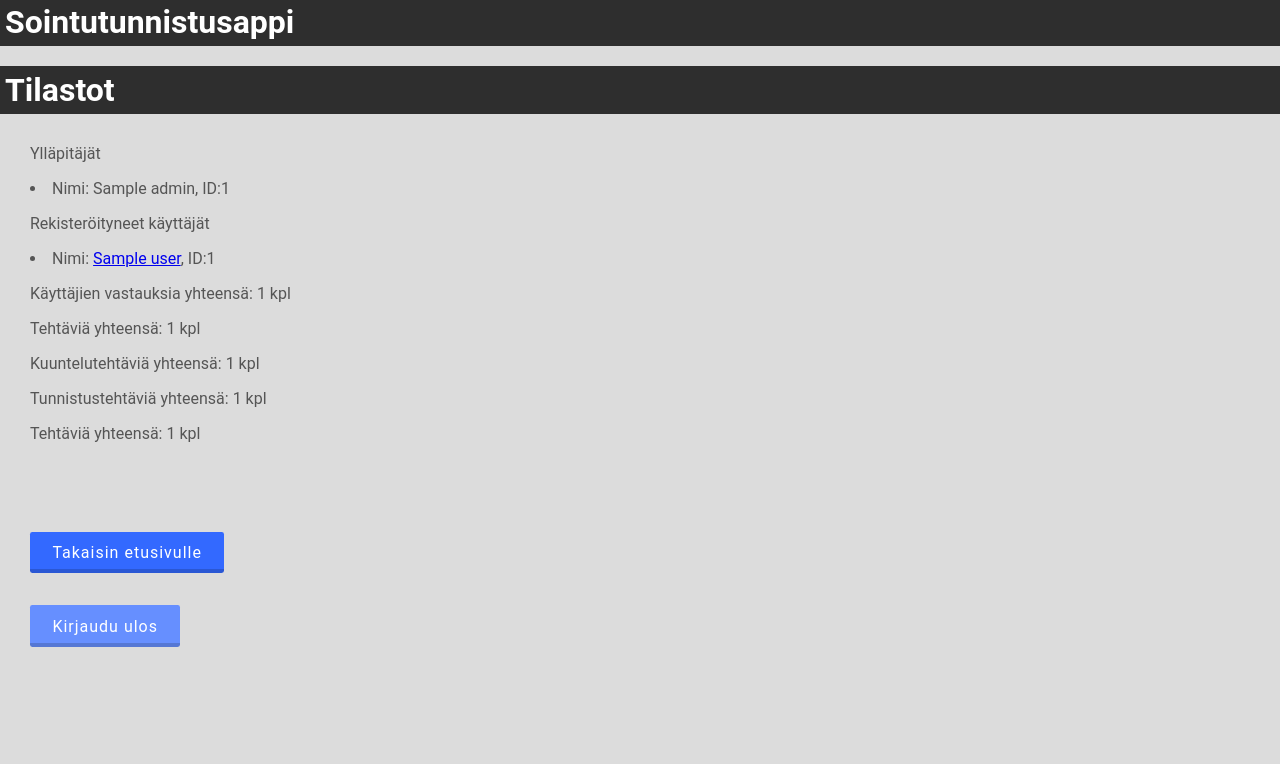
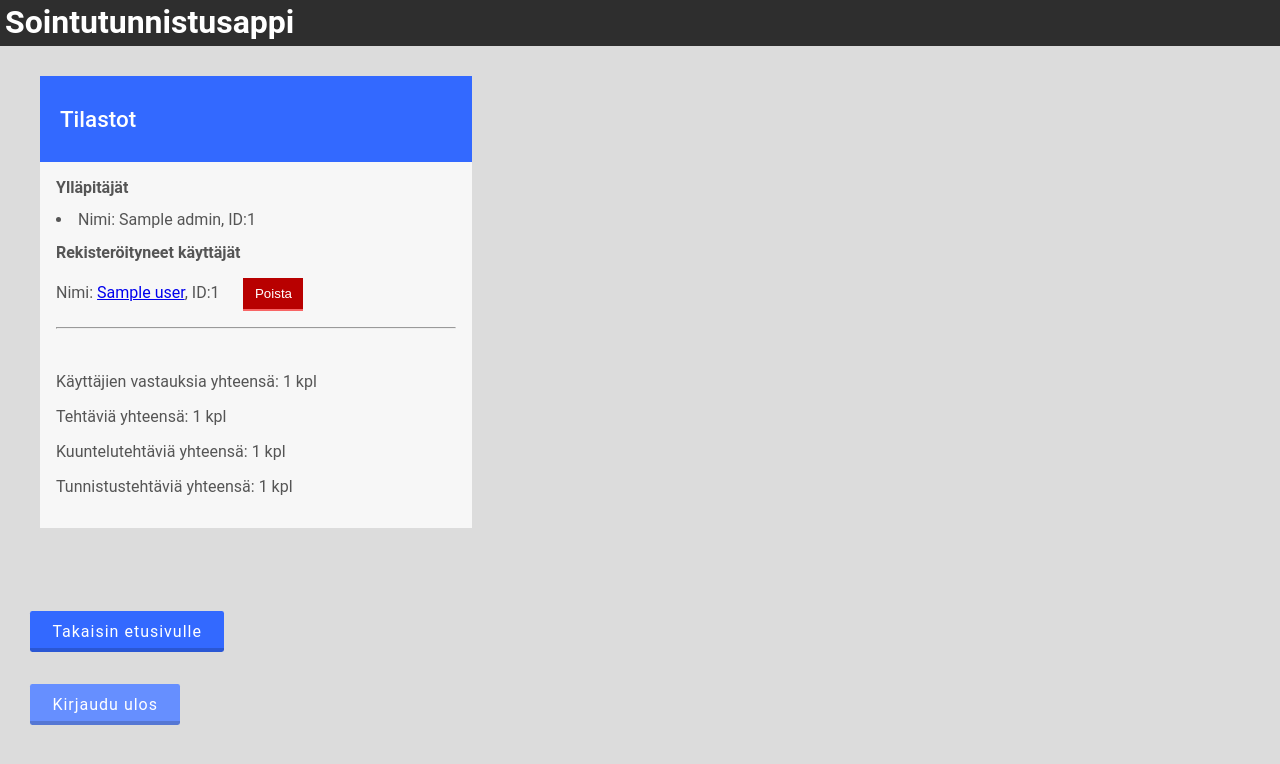
Before and after one commit to AnttiHal/tietokantasovellus, a Flask app: template templates/tilastot.html in a window 1280 px wide. Shown: the top 764 px of the page. Run offline with Flask 2, Linux system fonts and the light colour scheme; the visitor is signed in with stand-in values (Sample User, id 1); the template is opened without the code that fills it: most values are stand-ins (such as "Sample title", 1, 10 or a date in 2020).

Commit message:
add delete button

```diff
--- a/templates/tilastot.html
+++ b/templates/tilastot.html
@@ -2,22 +2,29 @@
 {% block content %}
 {% if session.admin == True %}
 <link rel="stylesheet" href="/static/style.css">
-<h1>Tilastot</h1>
-<p>Ylläpitäjät</p>
+<div class="form-style-6">
+    <h1>Tilastot</h1>
+<h2>Ylläpitäjät</h2>
 {% for admin in admins %}
-<li> Nimi: {{ admin[1] }}, ID:{{ admin[0] }}
+
+<li> Nimi: {{ admin[1] }}, ID:{{ admin[0] }}</li>
 {% endfor %}
-<p>Rekisteröityneet käyttäjät</p>
+
+<h2>Rekisteröityneet käyttäjät</h2>
+
 {% for user in users %}
-<li> Nimi: <a href="/tilastot/{{ user[1] }}">{{ user[1] }}</a>, ID:{{ user[0] }}
+<p><form action="/delete/{{ user[0] }}" method="POST"> Nimi: <a href="/tilastot/{{ user[1] }}" class="link-stat">{{ user[1] }}</a>, ID:{{ user[0] }}
+        <input type="submit" value="Poista" id="poista">
+    </form></p>
+    <hr>
 {% endfor %}
-</ul>
+
 <br>
 <p>Käyttäjien vastauksia yhteensä: {{count_answer}} kpl</p>
 <p>Tehtäviä yhteensä: {{count_tests}} kpl</p>
 <p>Kuuntelutehtäviä yhteensä: {{count_audiotests}} kpl</p>
 <p>Tunnistustehtäviä yhteensä: {{count_basictests}} kpl</p>
-<p>Tehtäviä yhteensä: {{count_tests}} kpl</p>
+</div>
 <br>
 <br>
 {%else%}
```
